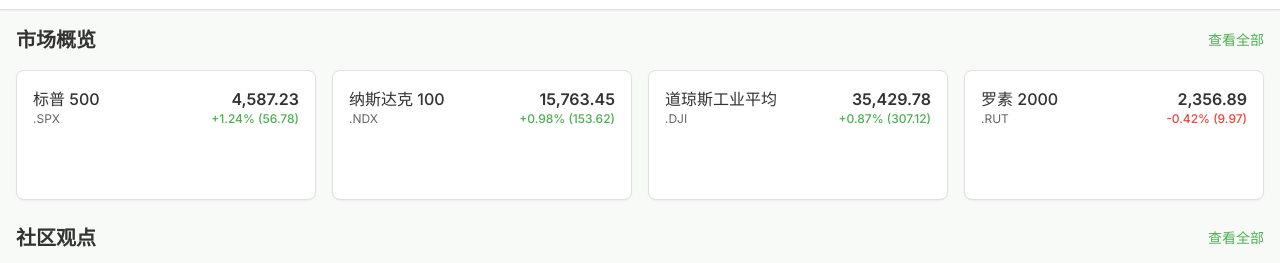
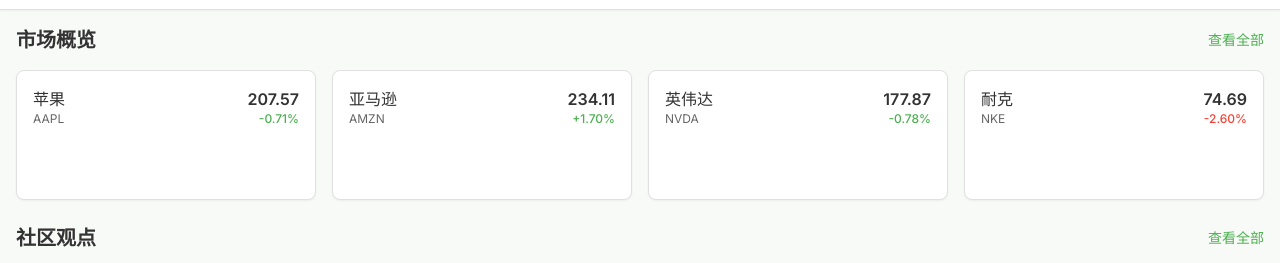
Before and after one commit to Aster-ze/FrontProject, a website: page public/firstindex.html in a window 1280 px wide. Shown: the part 55-318 px from the top of the page. Drawn offline with nearby package versions, Linux system fonts and the light colour scheme; no server answers; sample sign-in values are in the browser's storage.

Commit message:
homepage languages

```diff
--- a/public/firstindex.html
+++ b/public/firstindex.html
@@ -141,12 +141,12 @@
         <div class="bg-secondary rounded-lg p-4 border border-border-color card-hover shadow-sm">
           <div class="flex items-center justify-between mb-2">
             <div>
-              <h3 class="font-medium text-neutral-dark" data-i18n="spx-name">标普 500</h3>
-              <p class="text-xs text-neutral">.SPX</p>
+              <h3 class="font-medium text-neutral-dark" data-i18n="spx-name">Apple Inc</h3>
+              <p class="text-xs text-neutral">AAPL</p>
             </div>
             <div class="text-right">
-              <p class="font-semibold text-neutral-dark">4,587.23</p>
-              <p class="text-success text-xs font-medium">+1.24% (56.78)</p>
+              <p class="font-semibold text-neutral-dark">207.57</p>
+              <p class="text-success text-xs font-medium">-0.71%</p>
             </div>
           </div>
           <div class="h-12">
@@ -156,12 +156,12 @@
         <div class="bg-secondary rounded-lg p-4 border border-border-color card-hover shadow-sm">
           <div class="flex items-center justify-between mb-2">
             <div>
-              <h3 class="font-medium text-neutral-dark" data-i18n="ndx-name">纳斯达克 100</h3>
-              <p class="text-xs text-neutral">.NDX</p>
+              <h3 class="font-medium text-neutral-dark" data-i18n="ndx-name">Amazon.com, Inc.</h3>
+              <p class="text-xs text-neutral">AMZN</p>
             </div>
             <div class="text-right">
-              <p class="font-semibold text-neutral-dark">15,763.45</p>
-              <p class="text-success text-xs font-medium">+0.98% (153.62)</p>
+              <p class="font-semibold text-neutral-dark">234.11</p>
+              <p class="text-success text-xs font-medium">+1.70% </p>
             </div>
           </div>
           <div class="h-12">
@@ -171,12 +171,12 @@
         <div class="bg-secondary rounded-lg p-4 border border-border-color card-hover shadow-sm">
           <div class="flex items-center justify-between mb-2">
             <div>
-              <h3 class="font-medium text-neutral-dark" data-i18n="dji-name">道琼斯工业平均</h3>
-              <p class="text-xs text-neutral">.DJI</p>
+              <h3 class="font-medium text-neutral-dark" data-i18n="dji-name">NVIDIA Corporation</h3>
+              <p class="text-xs text-neutral">NVDA</p>
             </div>
             <div class="text-right">
-              <p class="font-semibold text-neutral-dark">35,429.78</p>
-              <p class="text-success text-xs font-medium">+0.87% (307.12)</p>
+              <p class="font-semibold text-neutral-dark">177.87</p>
+              <p class="text-success text-xs font-medium">-0.78% </p>
             </div>
           </div>
           <div class="h-12">
@@ -186,12 +186,12 @@
         <div class="bg-secondary rounded-lg p-4 border border-border-color card-hover shadow-sm">
           <div class="flex items-center justify-between mb-2">
             <div>
-              <h3 class="font-medium text-neutral-dark" data-i18n="rut-name">罗素 2000</h3>
-              <p class="text-xs text-neutral">.RUT</p>
+              <h3 class="font-medium text-neutral-dark" data-i18n="rut-name">NIKE, Inc.</h3>
+              <p class="text-xs text-neutral">NKE</p>
             </div>
             <div class="text-right">
-              <p class="font-semibold text-neutral-dark">2,356.89</p>
-              <p class="text-danger text-xs font-medium">-0.42% (9.97)</p>
+              <p class="font-semibold text-neutral-dark">74.69</p>
+              <p class="text-danger text-xs font-medium">-2.60% </p>
             </div>
           </div>
           <div class="h-12">
--- a/public/js/languages.js
+++ b/public/js/languages.js
@@ -9,10 +9,10 @@
     'tech': { 'zh': '科技', 'en': 'Technology' },
     'healthcare': { 'zh': '医疗保健', 'en': 'Healthcare' },
     'energy': { 'zh': '能源', 'en': 'Energy' },
-    'spx-name': { 'zh': '标普 500', 'en': 'S&P 500' },
-    'ndx-name': { 'zh': '纳斯达克 100', 'en': 'Nasdaq 100' },
-    'dji-name': { 'zh': '道琼斯工业平均', 'en': 'Dow Jones' },
-    'rut-name': { 'zh': '罗素 2000', 'en': 'Russell 2000' },
+    'spx-name': { 'zh': '苹果', 'en': 'Apple Inc' },
+    'ndx-name': { 'zh': '亚马逊', 'en': 'Amazon.com, Inc.' },
+    'dji-name': { 'zh': '英伟达', 'en': 'NVIDIA Corporation' },
+    'rut-name': { 'zh': '耐克', 'en': 'NIKE, Inc.' },
     'article-title-1': { 'zh': '你一直在亏损？不是因为方法，而是因为你的心态。', 'en': 'Always losing? It\'s not the method, it\'s your mindset.' },
     'article-content-1': { 'zh': '你一直在亏损？不是因为方法，而是因为你的心态。先问问自己：你是不是一直在重复那些你明知道是错的交易习惯？你知道不该在没有信号的情况下进场——但你还是进了。你知道止...', 'en': 'Are you always losing? It\'s not the method, it\'s your mindset. Ask yourself: are you constantly repeating trading habits you know are wrong? You know you shouldn\'t enter without a signal - but you still do. You know to...' },
     'article-author-1': { 'zh': '由NMFlowTrading提供', 'en': 'By NMFlowTrading' },
--- a/public/js/scripts.js
+++ b/public/js/scripts.js
@@ -1,9 +1,9 @@
 // 定义各个指数的配置
 const indices = [
-    { id: 'spx', name: '标普 500', symbol: '.SPX', chartId: 'spxChart', ticker: 'AAPL' },
-    { id: 'ndx', name: '纳斯达克 100', symbol: '.NDX', chartId: 'ndxChart', ticker: 'AMZN' },
-    { id: 'dji', name: '道琼斯工业平均', symbol: '.DJI', chartId: 'djiChart', ticker: 'NVDA'},
-    { id: 'rut', name: '罗素 2000', symbol: '.RUT', chartId: 'rutChart' , ticker: 'NKE' }
+    { id: 'spx', name: 'Apple Inc.', symbol: 'AAPL', chartId: 'spxChart', ticker: 'AAPL' },
+    { id: 'ndx', name: 'Amazon.com, Inc.', symbol: 'AMZN', chartId: 'ndxChart', ticker: 'AMZN' },
+    { id: 'dji', name: 'NVIDIA Corporation', symbol: 'NVDA', chartId: 'djiChart', ticker: 'NVDA'},
+    { id: 'rut', name: 'NIKE, Inc.', symbol: 'NKE', chartId: 'rutChart' , ticker: 'NKE' }
 ];
 
 // 更新指数基本信息的接口
```
